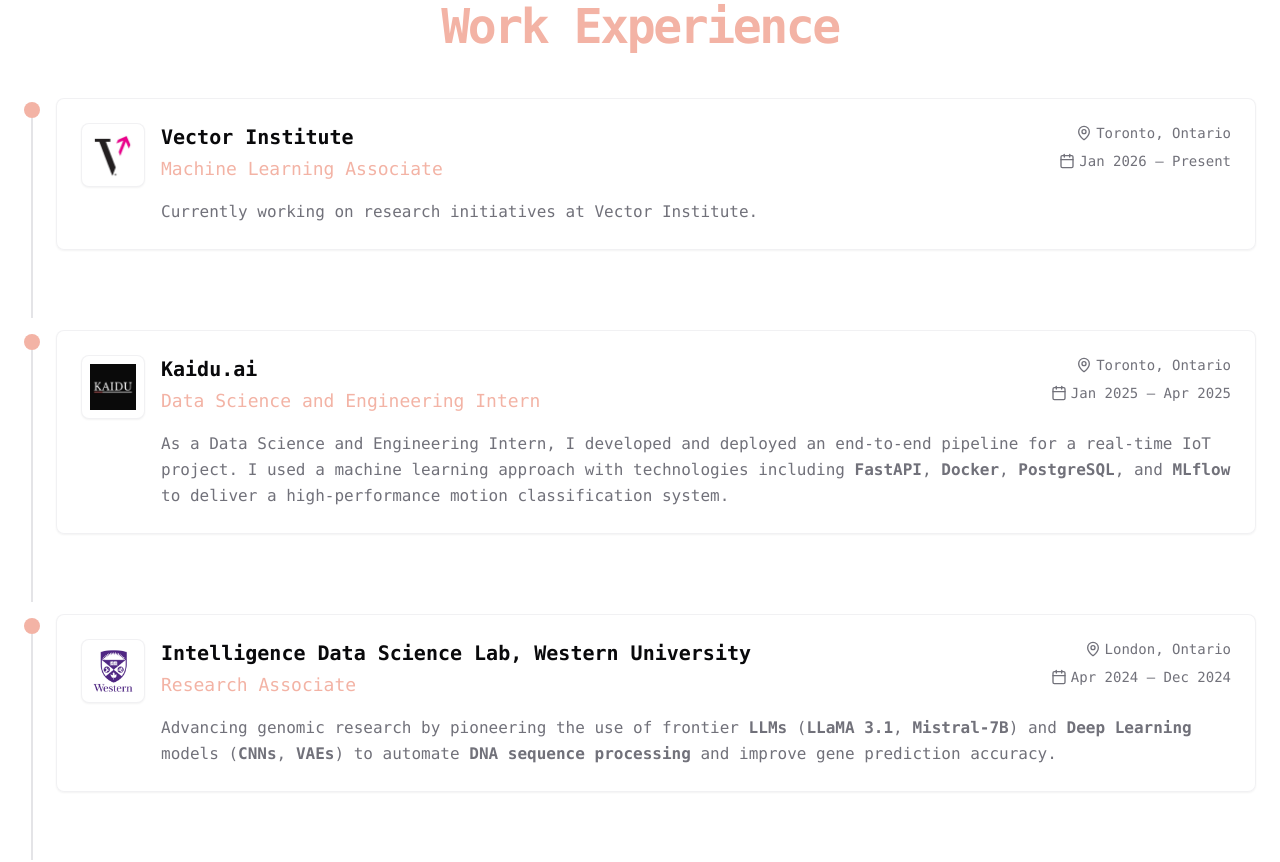
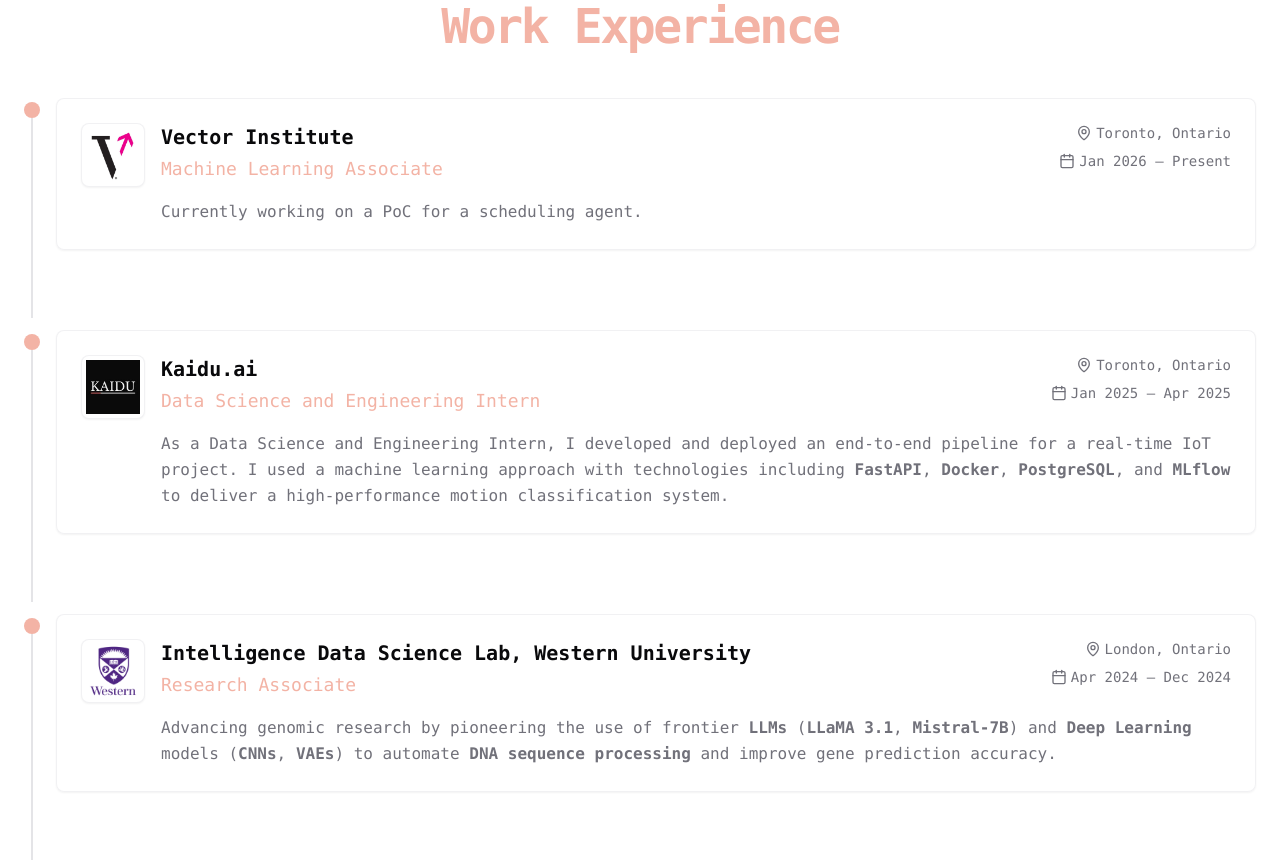
Before and after one commit to ayogenthiran/ayogenthiran.github.io, a Next.js app: page / in a window 1280 px wide. Shown: the part 2440-3302 px from the top of the page. Built offline with nearby package versions, Linux system fonts and the light colour scheme; no server answers; a web font is replaced by a local one.

Commit message:
Update Vector role copy and logo
Co-authored-by: Cursor <cursoragent@cursor.com>

```diff
--- a/components/experience.tsx
+++ b/components/experience.tsx
@@ -14,10 +14,8 @@ export default function Experience() {
       ),
       period: "Jan 2026 – Present",
       location: "Toronto, Ontario",
-      logo: "/images/resume/Vector_Institute.jpg",
-      description: (
-        <>Currently working on research initiatives at Vector Institute.</>
-      ),
+      logo: "/images/resume/Vector_Institute.png",
+      description: <>Currently working on a PoC for a scheduling agent.</>,
     },
     {
       title: "Data Science and Engineering Intern",
@@ -126,11 +124,11 @@ export default function Experience() {
                     <div className="flex items-start gap-4">
                       {/* Company Logo */}
                       <div className="flex-shrink-0">
-                        <div className="w-16 h-16 rounded-lg border border-border/50 flex items-center justify-center overflow-hidden p-2 shadow-sm bg-white">
+                        <div className="w-16 h-16 rounded-lg border border-border/50 flex items-center justify-center overflow-hidden p-1 shadow-sm bg-white">
                           <img
                             src={experience.logo || "/placeholder.svg"}
                             alt={`${experience.company} logo`}
-                            className="w-12 h-12 object-contain"
+                            className="w-full h-full object-contain"
                             style={{ maxWidth: '100%', maxHeight: '100%' }}
                           />
                         </div>
```
Also changed, not shown: public/images/resume/Vector_Institute.png (added).
